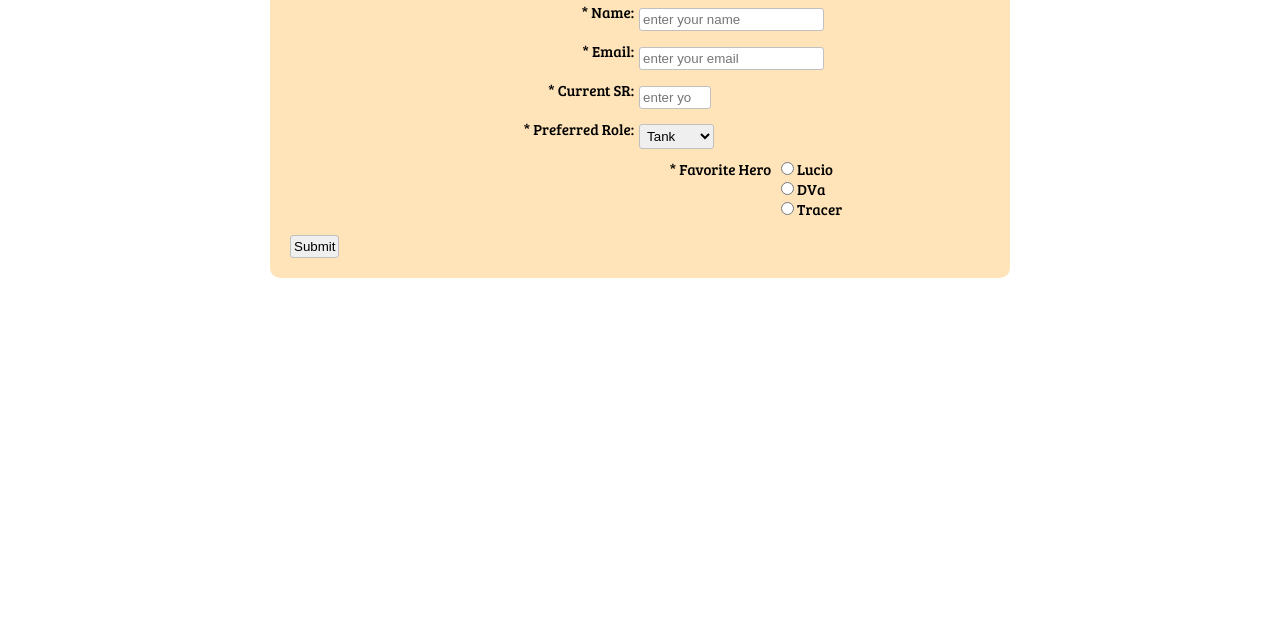
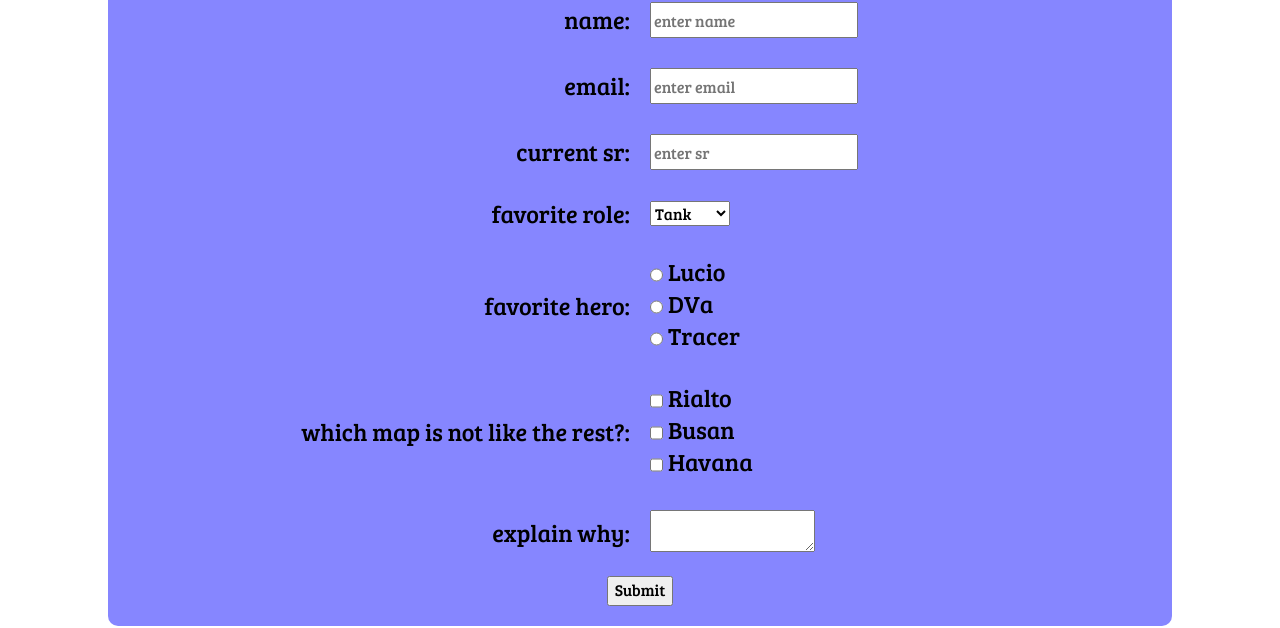
Before and after one commit to rchangwu/rwd-survey, a plain HTML site: page index.html in a window 1280 px wide. Shown: the part 172-800 px from the top of the page. Drawn offline with Linux system fonts and the light colour scheme.

Commit message:
fixed some labels, passes all tests

```diff
--- a/index.html
+++ b/index.html
@@ -1,6 +1,7 @@
 <!DOCTYPE html>
 <html lang="en">
     <head>
+        <link rel="stylesheet" type="text/css" href="reset.css">
         <link rel="stylesheet" type="text/css" href="style.css">
         <link href="https://fonts.googleapis.com/css?family=Bree+Serif&display=swap" rel="stylesheet">
     </head>
@@ -10,43 +11,42 @@
 
         <h1 id="title">Overwatch Survey</h1>
 
-        <main>
-            <p id="description">This form is to assess people's opinion of Overwatch</p>
-
         <form id="survey-form">
 
-                <div class="rowTab">
-                    <div class="label">
-                        <label id="name-label" for="name">* Name: </label>
+            <p id="description">Do you have what it takes to be an Overwatch Pro?</p>
+
+            <div class="row">
+                <div class="row-left">
+                    <label id="name-label">name:</label>
                 </div>
-                    <div class="inputField">
-                        <input id="name" type="text" placeholder="enter your name" required>
+                <div class="row-right">
+                    <input id="name" type="text" required placeholder="enter name">
                 </div>
             </div>
 
-                <div class="rowTab">
-                    <div class="label">
-                        <label id="email-label" for="email">* Email: </label>
+            <div class="row">
+                <div class="row-left">
+                    <label id="email-label">email:</label>
                 </div>
-                    <div class="inputField">
-                        <input id="email" type="email" placeholder="enter your email" required>
+                <div class="row-right">
+                    <input id="email" type="email" required placeholder="enter email">
                 </div>
             </div>
 
-                <div class="rowTab">
-                    <div class="label">
-                        <label id="number-label" for="sr">* Current SR: </label>
+            <div class="row">
+                <div class="row-left">
+                    <label id="number-label">current sr:</label>
                 </div>
-                    <div class="inputField">
-                        <input id="sr" type="number" min="0" max="5000"  placeholder="enter your sr" required>
+                <div class="row-right">
+                    <input id="number" type="number" required min="0" max="5000" placeholder="enter sr">
                 </div>
             </div>
 
-                <div class="rowTab">
-                    <div class="label">
-                        <label for="role">* Preferred Role: </label>
+            <div class="row">
+                <div class="row-left">
+                    <label>favorite role:</label>
                 </div>
-                    <div class="inputField">
+                <div class="row-right">
                     <select id="dropdown">
                         <option>Tank</option>
                         <option>DPS</option>
@@ -55,22 +55,40 @@
                 </div>
             </div>
 
-                <div class="rowTab">
-                    <div class="label">
-                        <label for="radio">* Favorite Hero</label>
+            <div class="row">
+                <div class="row-left">
+                    <label>favorite hero:</label>
                 </div>
-                    <div class="inputRadio">
-                        <label class="radio-opt" for="lucio"><input id="lucio" type="radio" name="favhero">Lucio</label>
-                        <label class="radio-opt" for="dva"><input id="dva" type="radio" name="favhero">DVa</label>
-                        <label class="radio-opt" for="tracer"><input id="tracer" type="radio" name="favhero">Tracer</label>
+                <div class="row-right">
+                    <label class="radio-opt" for="lucio"><input class="radio-btn" id="lucio" type="radio" name="favhero" value="lucio">Lucio</label>
+                    <label class="radio-opt" for="dva"><input class="radio-btn" id="dva" type="radio" name="favhero" value="dva">DVa</label>
+                    <label class="radio-opt" for="tracer"><input class="radio-btn" id="tracer" type="radio" name="favhero" value="tracer">Tracer</label>
                 </div>
             </div>
 
+            <div class="row">
+                <div class="row-left">
+                    <label>which map is not like the rest?:</label>
+                </div>
+                <div class="row-right">
+                    <label class="chk-opt" for="rialto"><input class="chk-btn" id="rialto" type="checkbox" name="map" value="rialto">Rialto</label>
+                    <label class="chk-opt" for="busan"><input class="chk-btn" id="busan" type="checkbox" name="map" value="busan">Busan</label>
+                    <label class="chk-opt" for="havana"><input class="chk-btn" id="havana" type="checkbox" name="map" value="havana">Havana</label>
+                </div>
+            </div>
 
+            <div class="row">
+                <div class="row-left">
+                    <label id="number-label">explain why:</label>
+                </div>
+                <div class="row-right">
+                    <textarea></textarea>
+                </div>
+            </div>
 
             <input id="submit" type="submit">
+
         </form>
-        </main>
 
     </body>
 </html>
--- /dev/null
+++ b/reset.css
@@ -0,0 +1,349 @@
+/*! normalize.css v8.0.1 | MIT License | github.com/necolas/normalize.css */
+
+/* Document
+   ========================================================================== */
+
+/**
+ * 1. Correct the line height in all browsers.
+ * 2. Prevent adjustments of font size after orientation changes in iOS.
+ */
+
+ html {
+	line-height: 1.15; /* 1 */
+	-webkit-text-size-adjust: 100%; /* 2 */
+  }
+
+  /* Sections
+	 ========================================================================== */
+
+  /**
+   * Remove the margin in all browsers.
+   */
+
+  body {
+	margin: 0;
+  }
+
+  /**
+   * Render the `main` element consistently in IE.
+   */
+
+  main {
+	display: block;
+  }
+
+  /**
+   * Correct the font size and margin on `h1` elements within `section` and
+   * `article` contexts in Chrome, Firefox, and Safari.
+   */
+
+  h1 {
+	font-size: 2em;
+	margin: 0.67em 0;
+  }
+
+  /* Grouping content
+	 ========================================================================== */
+
+  /**
+   * 1. Add the correct box sizing in Firefox.
+   * 2. Show the overflow in Edge and IE.
+   */
+
+  hr {
+	box-sizing: content-box; /* 1 */
+	height: 0; /* 1 */
+	overflow: visible; /* 2 */
+  }
+
+  /**
+   * 1. Correct the inheritance and scaling of font size in all browsers.
+   * 2. Correct the odd `em` font sizing in all browsers.
+   */
+
+  pre {
+	font-family: monospace, monospace; /* 1 */
+	font-size: 1em; /* 2 */
+  }
+
+  /* Text-level semantics
+	 ========================================================================== */
+
+  /**
+   * Remove the gray background on active links in IE 10.
+   */
+
+  a {
+	background-color: transparent;
+  }
+
+  /**
+   * 1. Remove the bottom border in Chrome 57-
+   * 2. Add the correct text decoration in Chrome, Edge, IE, Opera, and Safari.
+   */
+
+  abbr[title] {
+	border-bottom: none; /* 1 */
+	text-decoration: underline; /* 2 */
+	text-decoration: underline dotted; /* 2 */
+  }
+
+  /**
+   * Add the correct font weight in Chrome, Edge, and Safari.
+   */
+
+  b,
+  strong {
+	font-weight: bolder;
+  }
+
+  /**
+   * 1. Correct the inheritance and scaling of font size in all browsers.
+   * 2. Correct the odd `em` font sizing in all browsers.
+   */
+
+  code,
+  kbd,
+  samp {
+	font-family: monospace, monospace; /* 1 */
+	font-size: 1em; /* 2 */
+  }
+
+  /**
+   * Add the correct font size in all browsers.
+   */
+
+  small {
+	font-size: 80%;
+  }
+
+  /**
+   * Prevent `sub` and `sup` elements from affecting the line height in
+   * all browsers.
+   */
+
+  sub,
+  sup {
+	font-size: 75%;
+	line-height: 0;
+	position: relative;
+	vertical-align: baseline;
+  }
+
+  sub {
+	bottom: -0.25em;
+  }
+
+  sup {
+	top: -0.5em;
+  }
+
+  /* Embedded content
+	 ========================================================================== */
+
+  /**
+   * Remove the border on images inside links in IE 10.
+   */
+
+  img {
+	border-style: none;
+  }
+
+  /* Forms
+	 ========================================================================== */
+
+  /**
+   * 1. Change the font styles in all browsers.
+   * 2. Remove the margin in Firefox and Safari.
+   */
+
+  button,
+  input,
+  optgroup,
+  select,
+  textarea {
+	font-family: inherit; /* 1 */
+	font-size: 100%; /* 1 */
+	line-height: 1.15; /* 1 */
+	margin: 0; /* 2 */
+  }
+
+  /**
+   * Show the overflow in IE.
+   * 1. Show the overflow in Edge.
+   */
+
+  button,
+  input { /* 1 */
+	overflow: visible;
+  }
+
+  /**
+   * Remove the inheritance of text transform in Edge, Firefox, and IE.
+   * 1. Remove the inheritance of text transform in Firefox.
+   */
+
+  button,
+  select { /* 1 */
+	text-transform: none;
+  }
+
+  /**
+   * Correct the inability to style clickable types in iOS and Safari.
+   */
+
+  button,
+  [type="button"],
+  [type="reset"],
+  [type="submit"] {
+	-webkit-appearance: button;
+  }
+
+  /**
+   * Remove the inner border and padding in Firefox.
+   */
+
+  button::-moz-focus-inner,
+  [type="button"]::-moz-focus-inner,
+  [type="reset"]::-moz-focus-inner,
+  [type="submit"]::-moz-focus-inner {
+	border-style: none;
+	padding: 0;
+  }
+
+  /**
+   * Restore the focus styles unset by the previous rule.
+   */
+
+  button:-moz-focusring,
+  [type="button"]:-moz-focusring,
+  [type="reset"]:-moz-focusring,
+  [type="submit"]:-moz-focusring {
+	outline: 1px dotted ButtonText;
+  }
+
+  /**
+   * Correct the padding in Firefox.
+   */
+
+  fieldset {
+	padding: 0.35em 0.75em 0.625em;
+  }
+
+  /**
+   * 1. Correct the text wrapping in Edge and IE.
+   * 2. Correct the color inheritance from `fieldset` elements in IE.
+   * 3. Remove the padding so developers are not caught out when they zero out
+   *    `fieldset` elements in all browsers.
+   */
+
+  legend {
+	box-sizing: border-box; /* 1 */
+	color: inherit; /* 2 */
+	display: table; /* 1 */
+	max-width: 100%; /* 1 */
+	padding: 0; /* 3 */
+	white-space: normal; /* 1 */
+  }
+
+  /**
+   * Add the correct vertical alignment in Chrome, Firefox, and Opera.
+   */
+
+  progress {
+	vertical-align: baseline;
+  }
+
+  /**
+   * Remove the default vertical scrollbar in IE 10+.
+   */
+
+  textarea {
+	overflow: auto;
+  }
+
+  /**
+   * 1. Add the correct box sizing in IE 10.
+   * 2. Remove the padding in IE 10.
+   */
+
+  [type="checkbox"],
+  [type="radio"] {
+	box-sizing: border-box; /* 1 */
+	padding: 0; /* 2 */
+  }
+
+  /**
+   * Correct the cursor style of increment and decrement buttons in Chrome.
+   */
+
+  [type="number"]::-webkit-inner-spin-button,
+  [type="number"]::-webkit-outer-spin-button {
+	height: auto;
+  }
+
+  /**
+   * 1. Correct the odd appearance in Chrome and Safari.
+   * 2. Correct the outline style in Safari.
+   */
+
+  [type="search"] {
+	-webkit-appearance: textfield; /* 1 */
+	outline-offset: -2px; /* 2 */
+  }
+
+  /**
+   * Remove the inner padding in Chrome and Safari on macOS.
+   */
+
+  [type="search"]::-webkit-search-decoration {
+	-webkit-appearance: none;
+  }
+
+  /**
+   * 1. Correct the inability to style clickable types in iOS and Safari.
+   * 2. Change font properties to `inherit` in Safari.
+   */
+
+  ::-webkit-file-upload-button {
+	-webkit-appearance: button; /* 1 */
+	font: inherit; /* 2 */
+  }
+
+  /* Interactive
+	 ========================================================================== */
+
+  /*
+   * Add the correct display in Edge, IE 10+, and Firefox.
+   */
+
+  details {
+	display: block;
+  }
+
+  /*
+   * Add the correct display in all browsers.
+   */
+
+  summary {
+	display: list-item;
+  }
+
+  /* Misc
+	 ========================================================================== */
+
+  /**
+   * Add the correct display in IE 10+.
+   */
+
+  template {
+	display: none;
+  }
+
+  /**
+   * Add the correct display in IE 10.
+   */
+
+  [hidden] {
+	display: none;
+  }
--- a/style.css
+++ b/style.css
@@ -1,55 +1,74 @@
 body {
-    font-family: 'Bree serif', serif;
-}
-
-main {
-    margin: auto;
-    max-width: 700px;
-    background-color: rgb(255, 227, 185);
-    font-size: 20px;
-
-    border-radius: 10px;
-    padding: 20px;
+    font-family: 'Bree serif', sans-serif;
 }
 
 h1 {
     text-align: center;
+    font-size: 40px;
+}
+
+p {
+    margin: 0px;
+}
+
+label {
+    margin: 0px;
+    font-size: 1.5em;
 }
 
 input {
-    border: 1px solid #c0c0c0;
-    border-radius: 3px;
-    padding: 3px;
+    margin: 0px;
+    height: 30px;
 }
 
-select {
-    border: 1px solid #c0c0c0;
-    border-radius: 3px;
-    padding: 3px;
+#name, #email, #number {
+    min-width: 200px;
 }
 
-.rowTab {
+
+.row {
+    margin: 10px 0 10px 0;
     display: flex;
-    margin: 10px;
-    flex-direction: row;
-    justify-content: center;
+    flex-wrap: nowrap;
 }
 
-.label {
-    display: inline-block;
-    font-size: 15px;
+.row-left {
+    padding: 10px;
+    width: 50%;
     text-align: right;
-    width: 49%;
-    padding-right: 5px;
+    align-self: center;
 }
 
-.inputField {
-    display: inline-block;
+.row-right {
+    padding: 10px;
+    width: 50%;
     text-align: left;
-    width: 50%;
+    align-self: center;
 }
 
-.radio-opt{
+#survey-form {
+    padding: 20px;
+    background-color: rgb(134, 134, 255);
+    max-width: 80%;
+    margin: auto;
+    border-radius: 10px;
+}
+
+.radio-opt, .chk-opt {
     display: block;
-    font-size: 15px;
 }
+
+.radio-btn, .chk-btn {
+    vertical-align: middle;
+    margin-right: 5px;
+}
+
+#description {
+    text-align: center;
+    font-size: 30px;
+}
+
+#submit {
+    display: block;
+    margin: auto;
+}
```
Lines whose indentation alone changed are shown as unchanged.
